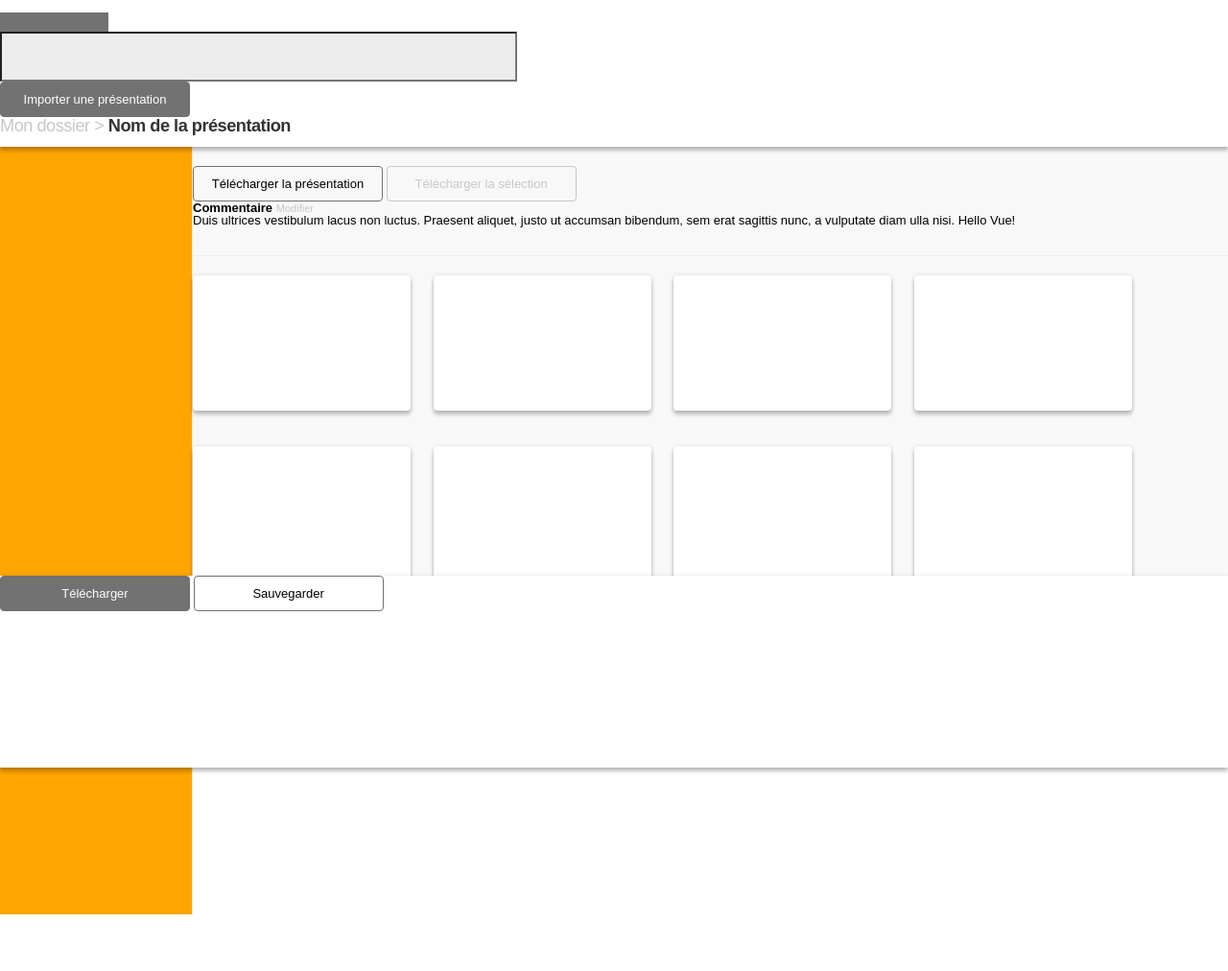
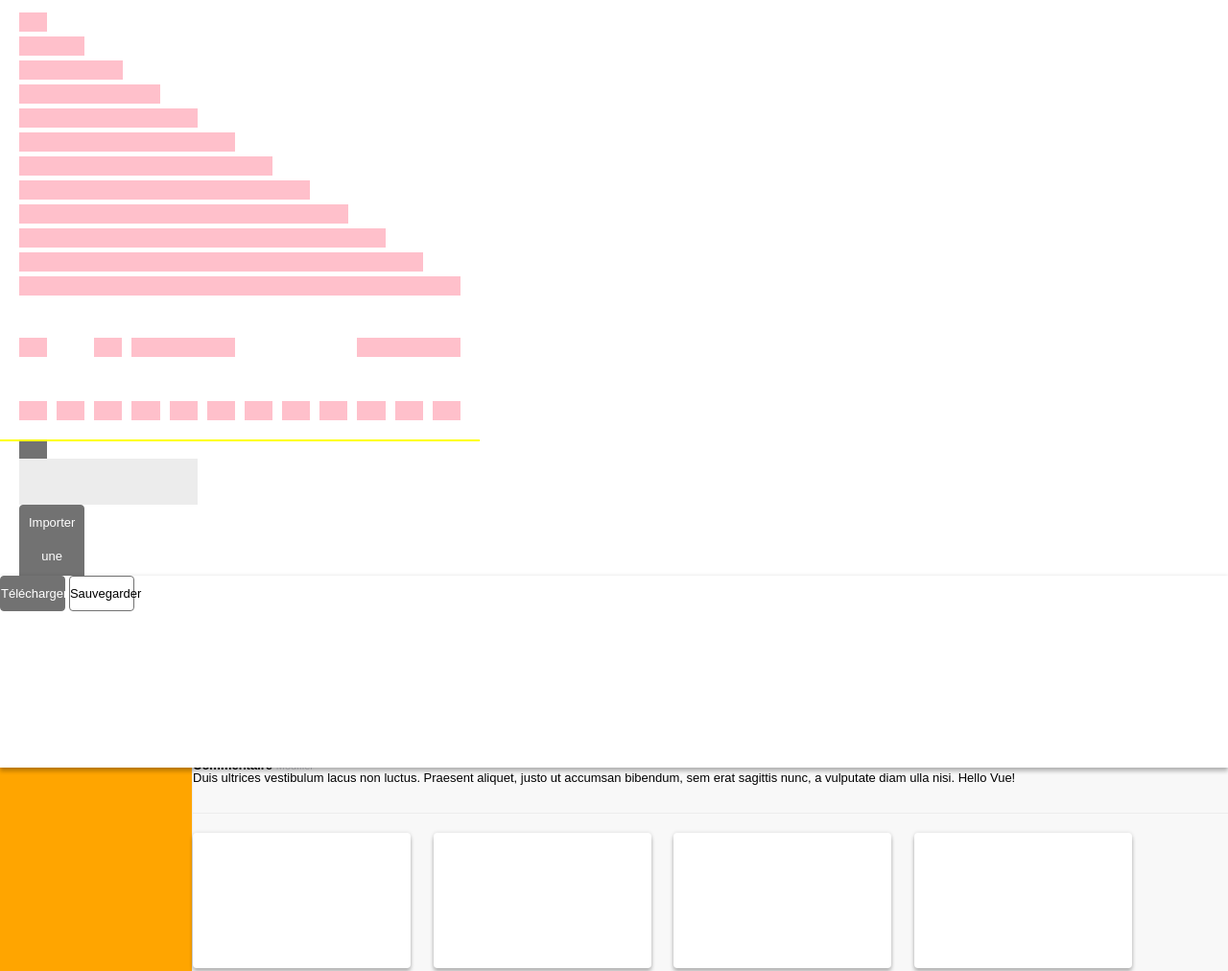
Before and after one commit to axelchalon/diapolafront, a website: page index.html in a window 1280 px wide. Shown: the top 1012 px of the page at 96% size. Before the commit the page ends 953 px from the top, so only its background shows below. Drawn offline with nearby package versions, Linux system fonts and the light colour scheme.

Commit message:
grid system

```diff
--- a/css/reset.css
+++ b/css/reset.css
@@ -51,4 +51,5 @@ table {
 }
 input {
     outline: none;
+    border: none;
 }
--- a/css/style.scss
+++ b/css/style.scss
@@ -9,9 +9,58 @@ $black: #333;
 $disabled: #c7c7cc;
 $delineator: #ececec;
 
-$colspan1: 113px;
-$colspan2: 198px;
-$colspan5: 539px;
+$gridcols: 12;
+$gridgutter: 10px;
+$gridoutermargin: 20px;
+
+// used for width
+@function colspan($span){
+    // 1 column
+    // 1 column = $col_width: calc(100vw - 2*$gridoutermargin - ($gridcols-1)*$gridgutter) / $gridcols
+
+
+    $vw: 500px;
+    $result: #{($vw - 2 * $gridoutermargin - ($gridcols - 1)*$gridgutter) / $gridcols * $span + $gridgutter * ($span - 1)};
+    @return $result
+
+    // @return calc((500px - 2*#{$gridoutermargin} - (#{$gridcols}-1)*#{$gridgutter}) / #{$gridcols} * #{$span} + #{$gridgutter} * (#{$span}-1))
+}
+
+// used for margin
+@function colspanm($span){
+    // 1 column
+    // 1 column = $col_width: calc(100vw - 2*$gridoutermargin - ($gridcols-1)*$gridgutter) / $gridcols
+
+
+    @if $span == 0 { @return $gridgutter }
+
+    $vw: 500px;
+    $result: #{((($vw - 2 * $gridoutermargin - ($gridcols - 1)*$gridgutter) / $gridcols) + $gridgutter) * $span + $gridgutter};
+    @return $result
+
+    // @return calc((500px - 2*#{$gridoutermargin} - (#{$gridcols}-1)*#{$gridgutter}) / #{$gridcols} * #{$span} + #{$gridgutter} * (#{$span}))
+}
+
+// @todo mixin grid qui ajoute padding-left et padding-right
+// @todo mixin gridwidth(2) et gridmarginright(2)
+
+.gridtest { height: 20px; margin-bottom: 5px; background: pink; }
+.one { width: colspan(1); }
+.two { width: colspan(2); }
+.three { width: colspan(3); }
+.four { width: colspan(4); }
+.five { width: colspan(5); }
+.six { width: colspan(6); }
+.seven { width: colspan(7); }
+.eight { width: colspan(8); }
+.nine { width: colspan(9); }
+.ten { width: colspan(10); }
+.eleven { width: colspan(11); }
+.twelve { width: colspan(12); }
+.a { display: inline-block; width: colspan(1); margin-right: colspanm(1); }
+.b { display: inline-block; width: colspan(1); margin-right: colspanm(0); }
+.c { display: inline-block; width: colspan(3); margin-right: colspanm(3); }
+.d { display: inline-block; width: colspan(3); }
 
 $smaller: 0.85rem;
 
@@ -26,7 +75,7 @@ html { font-size: 13px; font-family: "Gotham Book", Gotham-Book, Arial, sans-ser
  @mixin button {
      line-height: 2.7rem;
      border-radius: 4px;
-     width: $colspan2;
+     width: colspan(2);
      border: 1px solid $dark;
  }
 
@@ -48,14 +97,18 @@ html { font-size: 13px; font-family: "Gotham Book", Gotham-Book, Arial, sans-ser
 }
 
 .topBar {
+    padding-left: $gridoutermargin;
+    padding-right: $gridoutermargin;
+    padding-top: 13px;
+    padding-bottom: 13px;
+
     background-color: $primarybg;
     /* box-shadow: 0px 4px 4px rgba(0,0,0,0.24); */
     box-shadow: 0 4px 4px 0 rgba(0, 0, 0, 0.24), 0 0 4px 0 rgba(0, 0, 0, 0.12);
     position: relative;
-    padding: 13px 0;
 
     .logo {
-        width: $colspan1;
+        width: colspan(1);
         background: $dark;
         height: 20px;
     }
@@ -63,7 +116,7 @@ html { font-size: 13px; font-family: "Gotham Book", Gotham-Book, Arial, sans-ser
     .search {
         line-height: 3.5rem;
         background: #ececec;
-        width: $colspan5;
+        width: colspan(5);
     }
 
     .importPresentation {
--- a/index.html
+++ b/index.html
@@ -11,6 +11,29 @@
 <body>
     <div id="app">
         <div class="topBar">
+
+            <div class="gridtest one"></div>
+            <div class="gridtest two"></div>
+            <div class="gridtest three"></div>
+            <div class="gridtest four"></div>
+            <div class="gridtest five"></div>
+            <div class="gridtest six"></div>
+            <div class="gridtest seven"></div>
+            <div class="gridtest eight"></div>
+            <div class="gridtest nine"></div>
+            <div class="gridtest ten"></div>
+            <div class="gridtest eleven"></div>
+            <div class="gridtest twelve"></div>
+
+            <br><br><br>
+            <div style="white-space: nowrap;"><div class="gridtest a"></div><div class="gridtest b"></div><div class="gridtest c"></div><div class="gridtest d"></div></div>
+
+            <br><br><br>
+            <div style="white-space: nowrap;"><div class="gridtest b"></div><div class="gridtest b"></div><div class="gridtest b"></div><div class="gridtest b"></div><div class="gridtest b"></div><div class="gridtest b"></div><div class="gridtest b"></div><div class="gridtest b"></div><div class="gridtest b"></div><div class="gridtest b"></div><div class="gridtest b"></div><div class="gridtest b"></div></div>
+            <br>
+
+            <div style="width: 500px; background: yellow; height: 2px; position: absolute; left: 0; "></div>
+
             <h1 class="logo"></h1>
 
             <input class="search" type="search">
```
Also changed, not shown: css/style.css, 1 other file.
